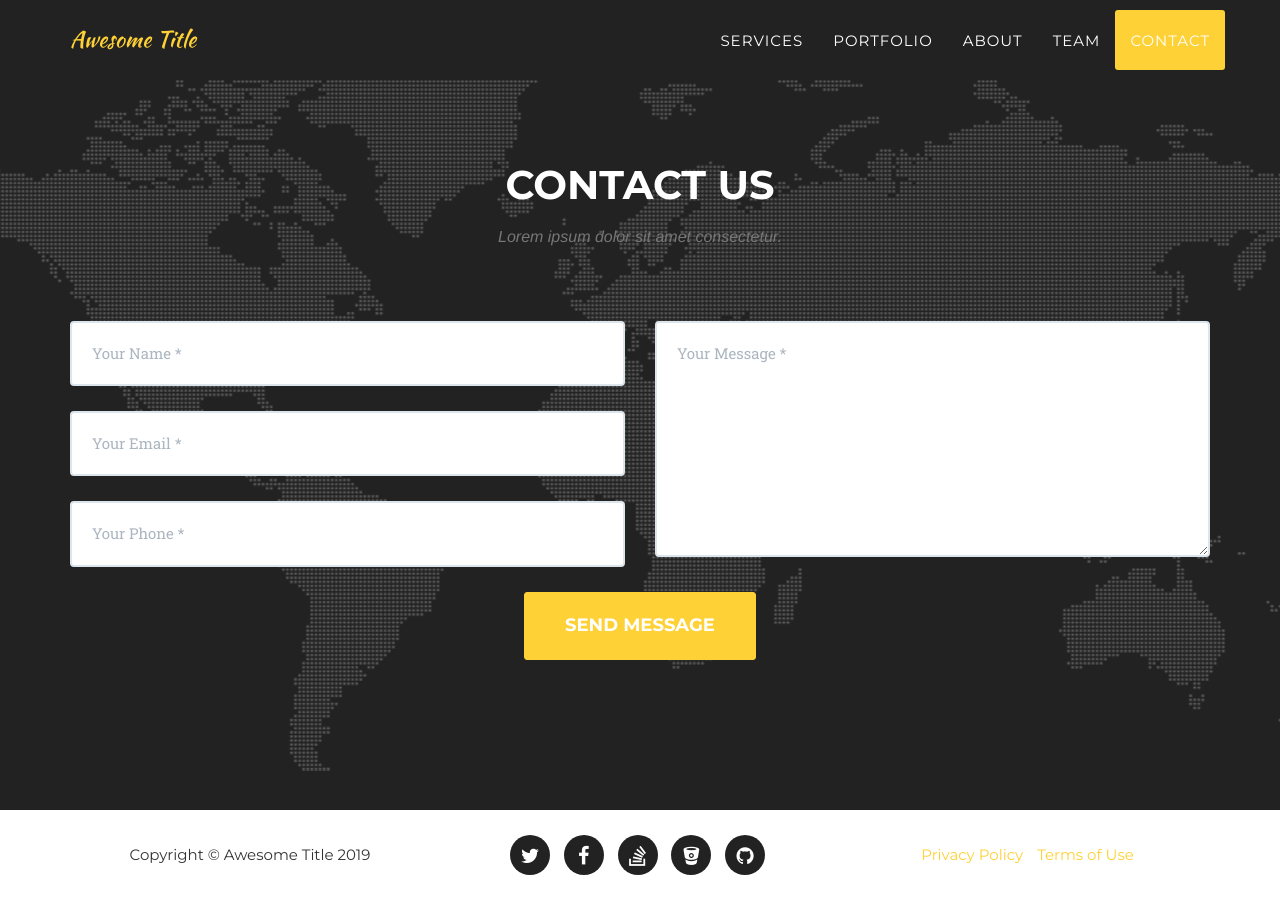
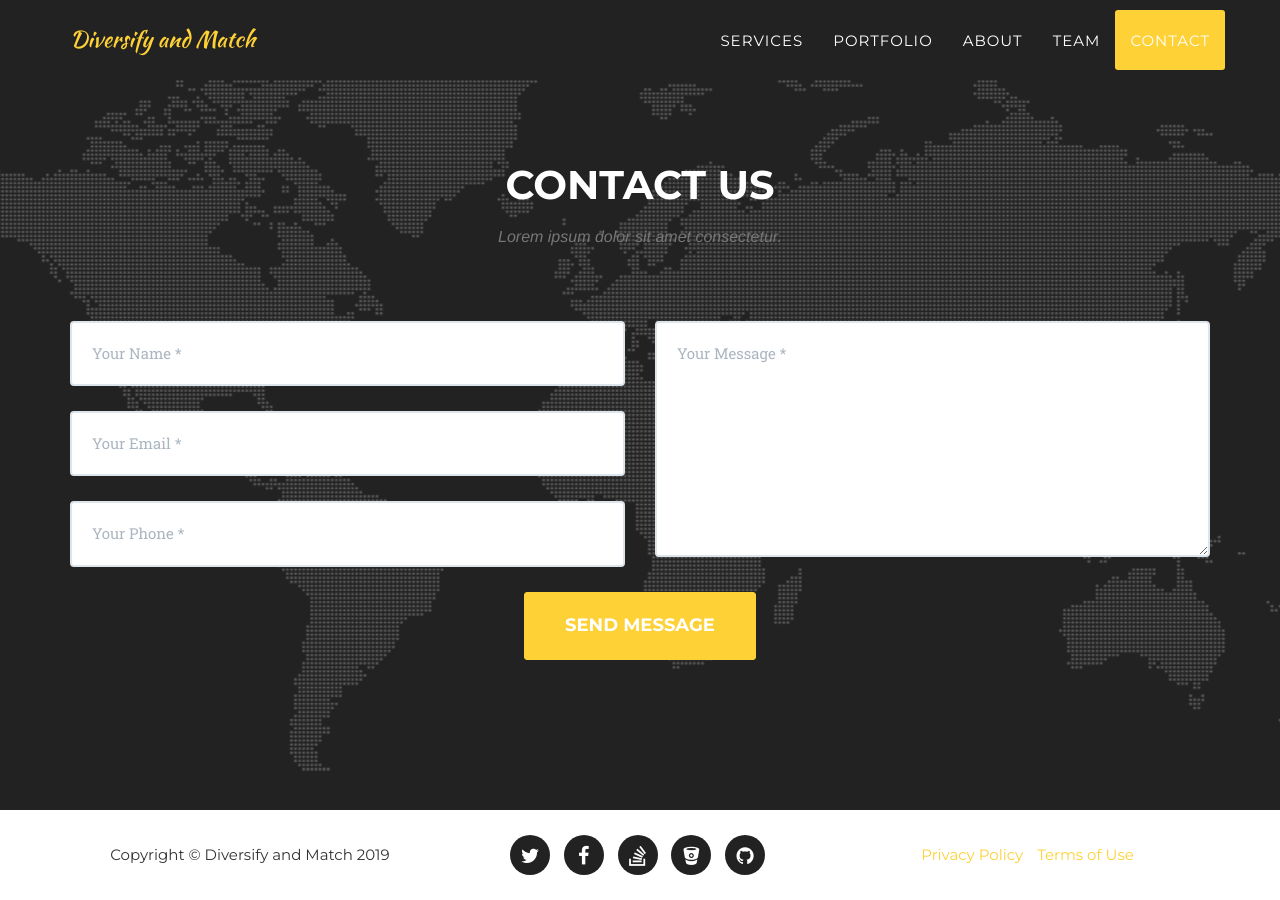
Before and after one commit to TKKim93/cvpr19_diversify, a Jekyll site: the page built from index.html, in a window 1280 px wide and 900 px high, scrolled down 5636 px. Built offline with Jekyll 4.4.1, drawn with Linux system fonts in a browser that asks for light colours; some web fonts are replaced.

Commit message:
Update _config.yml

```diff
--- a/_config.yml
+++ b/_config.yml
@@ -2,7 +2,7 @@
 #baseurl: /agency-jekyll-theme/
 
 # Site settings
-title: Awesome Title
+title: Diversify and Match
 email: your-email@domain.com
 description: "Write an awesome description for your new site here. You can edit this line in _config.yml. It will appear in your document head meta (for Google search results) and in your feed.xml site description."
 
```
